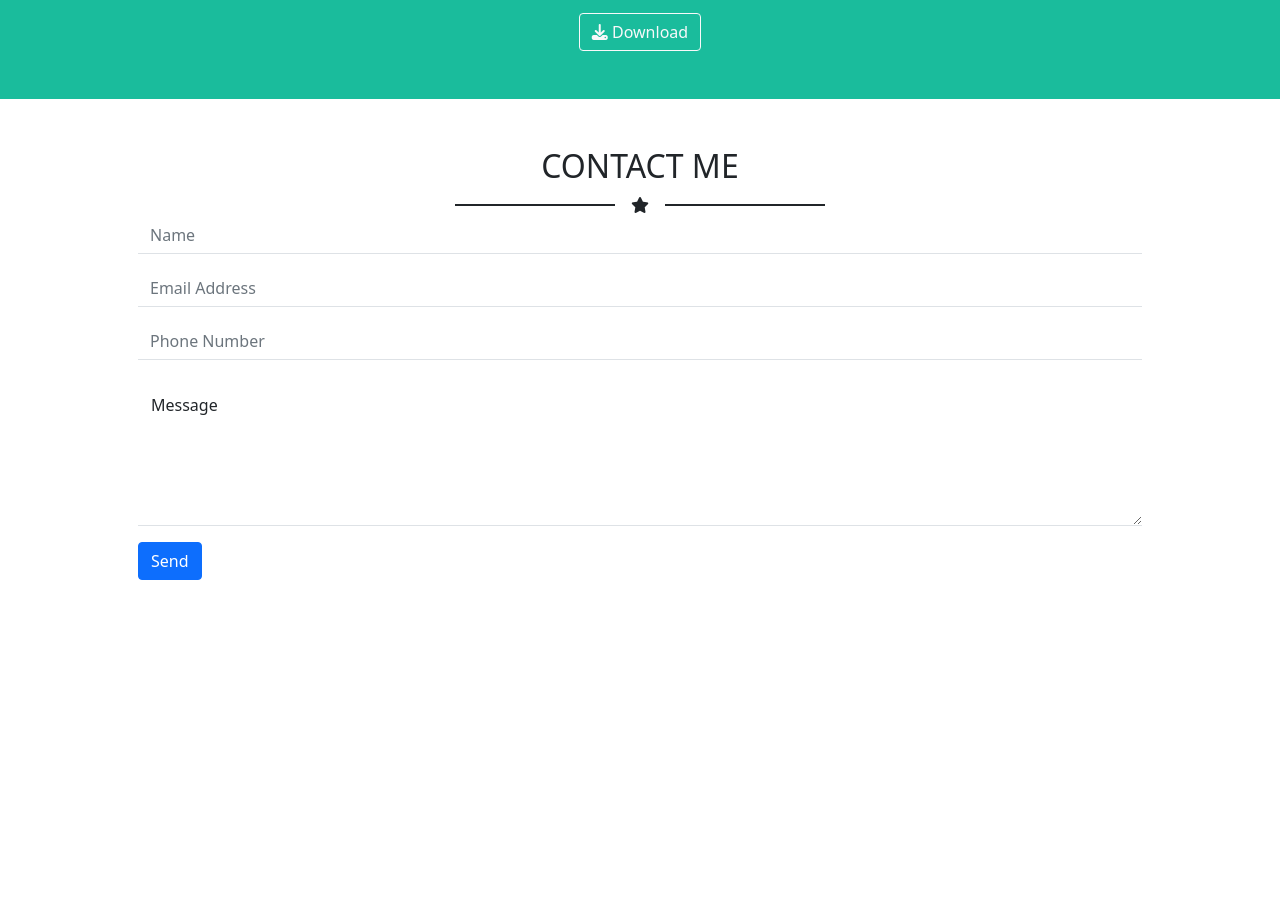
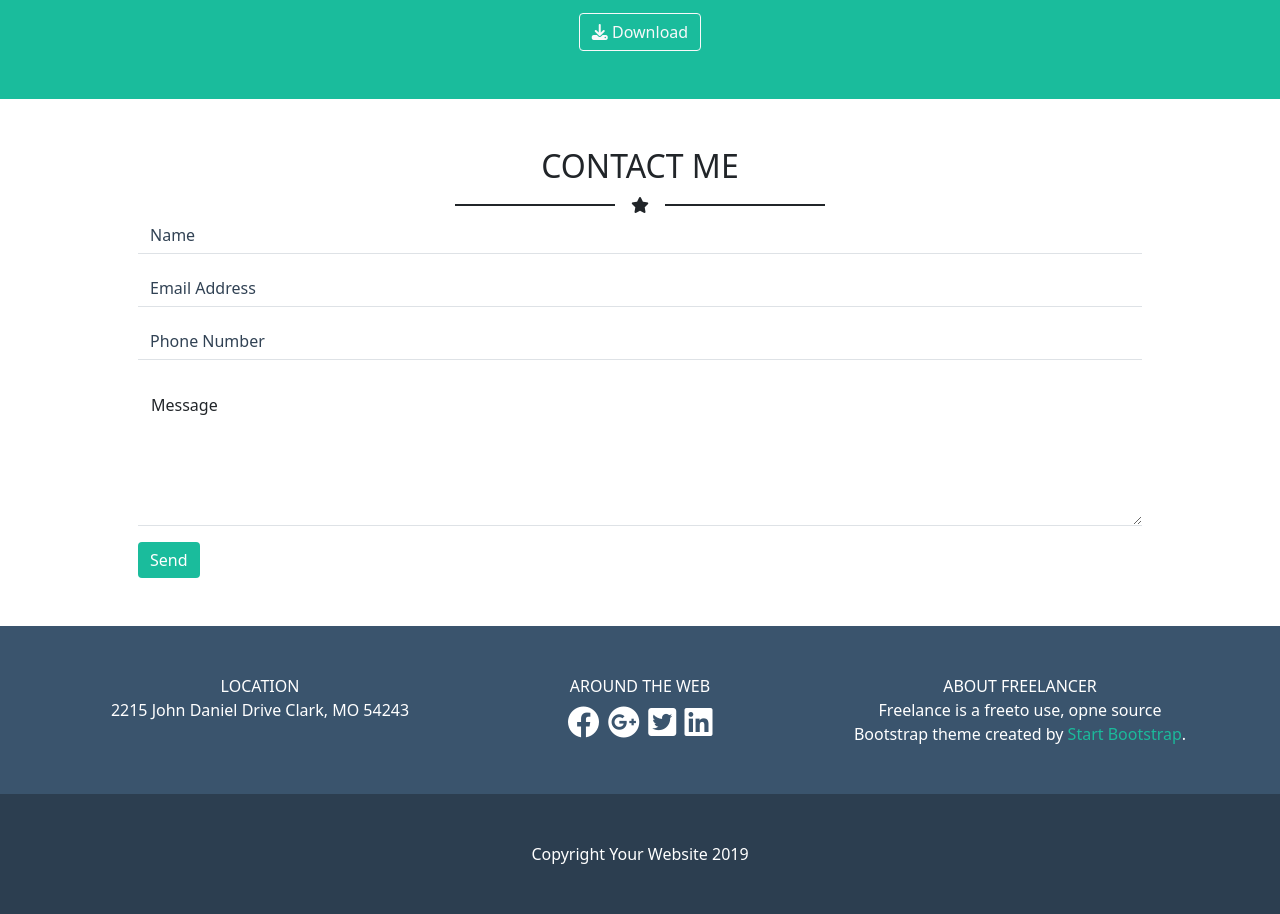
Before and after one commit to EdoardoPerucca/html-css-bootstrap-freelancer, a plain HTML site: page index.html in a window 1280 px wide. Shown: the part 1530-2444 px from the top of the page. Before the commit the page ends 2158 px from the top, so only its background shows below. Drawn offline with nearby package versions, Linux system fonts and the light colour scheme.

Commit message:
exercise finished

```diff
--- a/index.html
+++ b/index.html
@@ -23,7 +23,7 @@
                 Start Bootstrap
             </div>
 
-            <div class="nav-right">
+            <div class="nav-right fw-bold">
 
                 <div class="links-nav-right">
                     <ul class="d-flex list-unstyled gap-3">
@@ -204,8 +204,13 @@
         </section>
 
 
+
+        <section class="form">
+
             <div class="contact container py-5">
+
                 <div class="text-center">
+
                     <h2 class="text-uppercase">
                         Contact me
                     </h2>
@@ -230,17 +235,20 @@
 
                     </div>
 
+                </div>
 
                 <div class="my-separator text-center">
                     <i class="bi bi-star-fill"></i>
                 </div>
-            </div>
 
                 <div class="px-5">
+
                     <form class="px-2">
+
                         <div class="mb-3">
                         <input type="text" placeholder="Name" class="form-control border-0 border-bottom rounded-0">
                         </div>
+
                         <div class="mb-3">
                         <input type="email" placeholder="Email Address" class="form-control border-0 border-bottom rounded-0">
                         </div>
@@ -254,13 +262,75 @@
                         <label for="floatingTextarea2">Message</label>
                         </div>
 
-                <button type="submit" class="btn btn-primary">Send</button>
+                        <button type="submit" class="btn btn-primary border-0 btn-form">Send</button>
+
                     </form>
 
                 </div>
+
             </div>
 
+        </section>
+
     </main>
+
+
+
+    <footer>
+
+        <div class="footer-top py-5">
+
+            <div class="container">
+
+                <div class="row text-white text-center col-footer-top">
+                    <div class="col">
+                        <div class="text-uppercase">
+                            location
+                        </div>
+
+                        <div>
+                            2215 John Daniel Drive Clark, MO 54243
+                        </div>
+                    </div>
+                    <div class="col">
+                        <div class="text-uppercase">
+                            around the web
+                        </div>
+
+                        <div class="fs-2">
+                            <i class="fa-brands fa-facebook"></i>
+                            <i class="fa-brands fa-google-plus"></i>
+                            <i class="fa-brands fa-square-twitter"></i>
+                            <i class="fa-brands fa-linkedin"></i>
+                        </div>
+                    </div>
+                    <div class="col">
+                        <div class="text-uppercase">
+                            about freelancer
+                        </div>
+
+                        <div>
+                            Freelance is a freeto use, opne source Bootstrap theme created by <span>Start Bootstrap</span>.
+                        </div>
+                    </div>
+
+                </div>
+
+            </div>
+
+        </div>
+
+        <div class="footer-bottom text-white text-center py-5">
+
+            <div>
+                Copyright Your Website 2019
+            </div>
+
+        </div>
+
+    </footer>
+
+
 
 
     <script src="https://cdn.jsdelivr.net/npm/bootstrap@5.0.2/dist/js/bootstrap.bundle.min.js" integrity="sha384-MrcW6ZMFYlzcLA8Nl+NtUVF0sA7MsXsP1UyJoMp4YLEuNSfAP+JcXn/tWtIaxVXM" crossorigin="anonymous"></script>
--- a/style.css
+++ b/style.css
@@ -17,15 +17,12 @@ main .jumbo .my-separator .line-separator-left {
     align-items: center;
     justify-content: end;
     width: 100%;
-
 }
 
 main .jumbo .my-separator .line-separator-right {
     display: flex;
     align-items: center;
-
     width: 100%;
-
 }
 
 main .jumbo .my-separator .line-separator-left .line-inner {
@@ -55,7 +52,6 @@ main .portfolio .my-separator .line-separator-left {
     align-items: center;
     justify-content: end;
     width: 100%;
-
 }
 
 main .portfolio .my-separator .line-separator-right {
@@ -128,7 +124,6 @@ main .contact .my-separator .line-separator-left {
     align-items: center;
     justify-content: end;
     width: 100%;
-
 }
 
 main .contact .my-separator .line-separator-right {
@@ -147,6 +142,30 @@ main .contact .my-separator .line-separator-right .line-inner {
     height: 2px;
     width: 30%;
     background-color: white;
+}
+
+
+
+main .form .btn-form {
+    background-color: #1abc9c;
+}
+
+.form-control::placeholder {
+    color: #314254;
+}
+
+
+
+footer .footer-top {
+    background-color: #3a546d;
+}
+
+footer .footer-top span {
+    color: #1bba9b;
+}
+
+footer .footer-bottom {
+    background-color: #2c3e50;
 }
 
 
@@ -180,4 +199,10 @@ main .contact .my-separator .line-separator-right .line-inner {
     main .about .text-about .col-text-about {
         width: 100%;
     }
+
+    footer .footer-top .col-footer-top {
+        display: flex;
+        flex-direction: column;
+        gap: 30px;
+    }
   }
```
Lines whose indentation alone changed are shown as unchanged.
